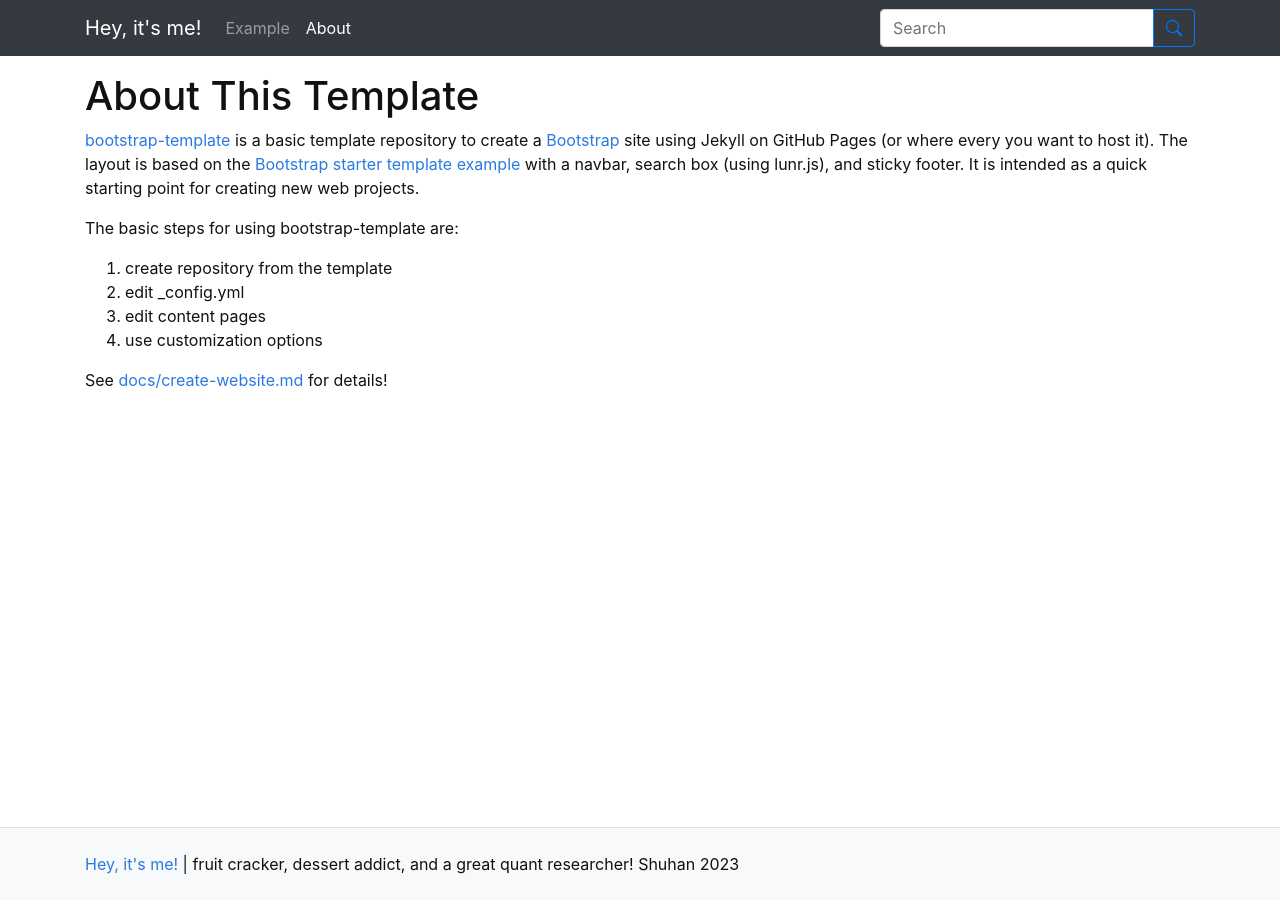
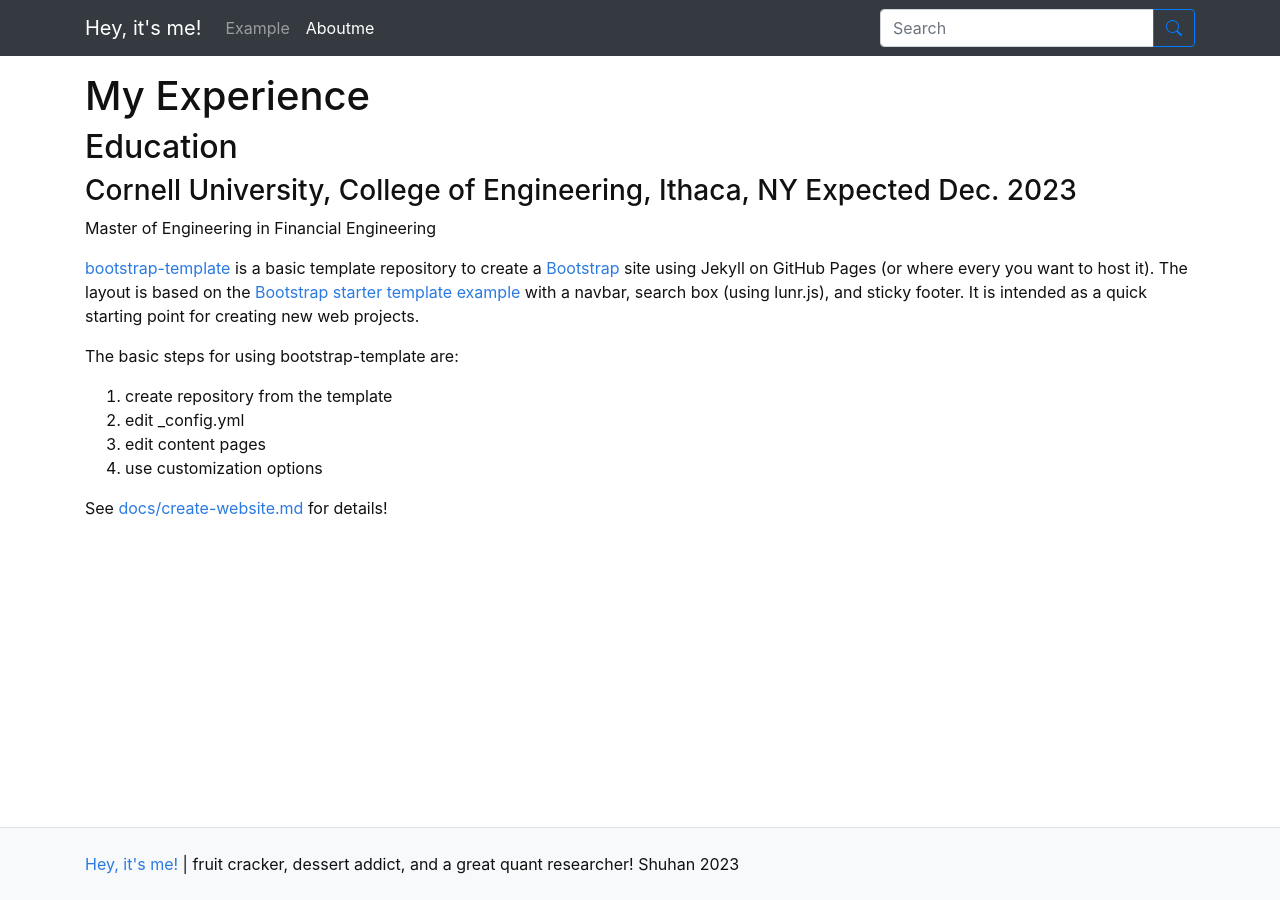
Before and after one commit to Ashley10086/Z.github.io, a Jekyll site: the page built from pages/about.md, in a window 1280 px wide. Built offline with Jekyll 4.4.1, drawn with Linux system fonts in a browser that asks for light colours.

Commit message:
Update about.md

```diff
--- a/pages/about.md
+++ b/pages/about.md
@@ -1,8 +1,15 @@
 ---
-title: About This Template
-nav: About
+title: My Experience
+nav: Aboutme
 nav_order: 2
 ---
+
+## Education
+
+### Cornell University, College of Engineering, Ithaca, NY                       Expected Dec. 2023
+Master of Engineering in Financial Engineering
+
+
 
 [bootstrap-template](https://github.com/thecdil/bootstrap-template) is a basic template repository to create a [Bootstrap](https://getbootstrap.com/) site using Jekyll on GitHub Pages (or where every you want to host it).
 The layout is based on the [Bootstrap starter template example](https://getbootstrap.com/docs/4.5/examples/) with a navbar, search box (using lunr.js), and sticky footer.
```
